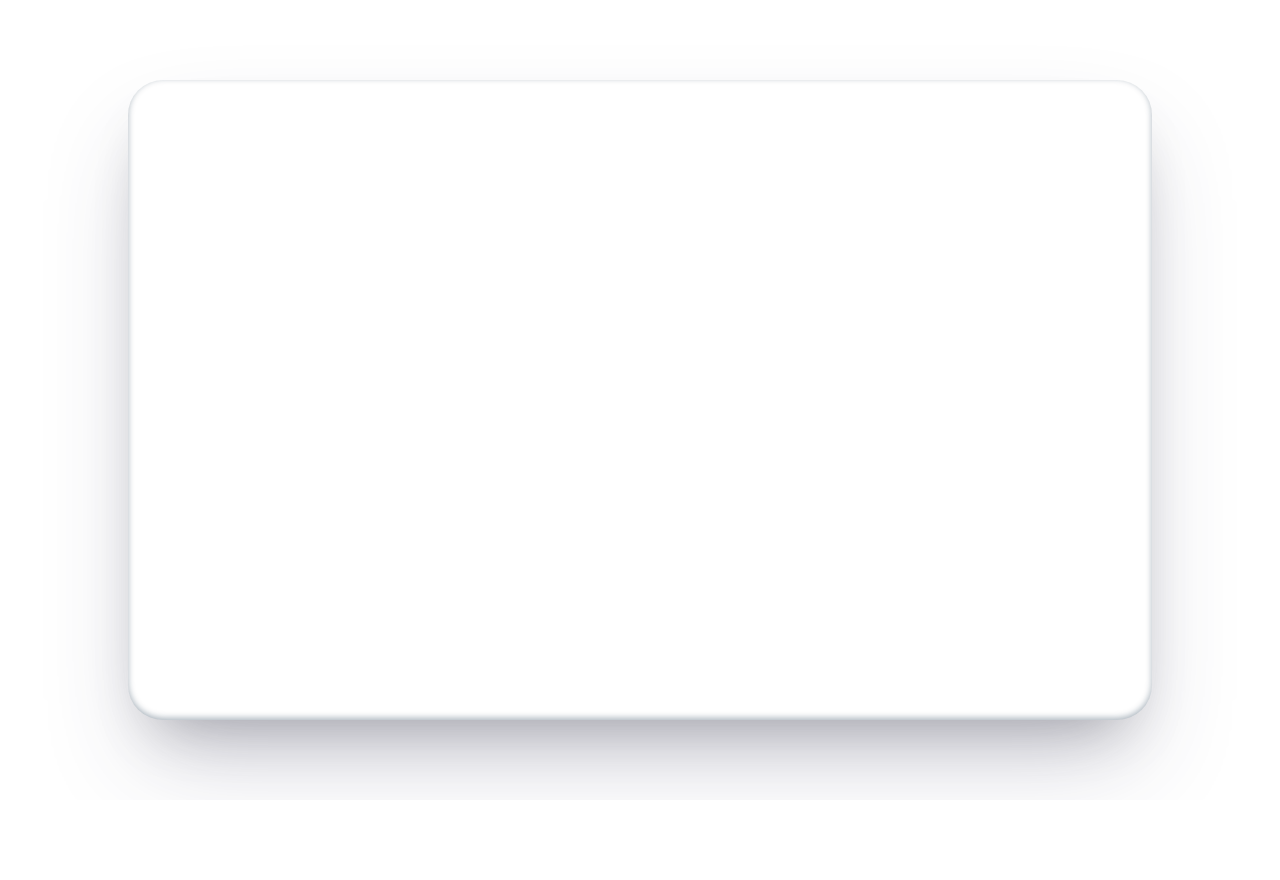
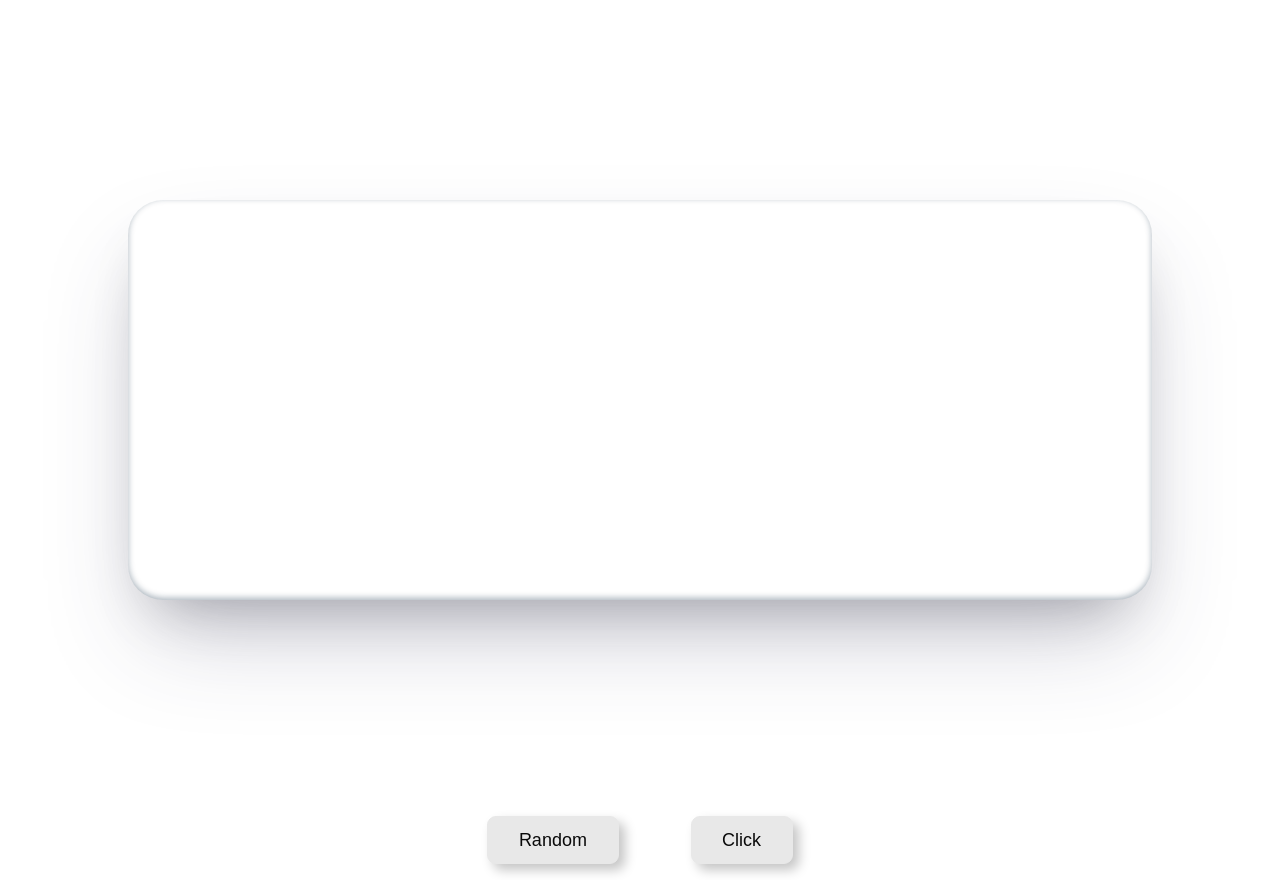
Before and after one commit to kevinok124/palabra-diaria, a React (Create React App) app in the folder frontend/: page / in a window 1280 px wide. Before the commit the page ends 800 px from the top, so only its background shows below. Built offline with nearby package versions, Linux system fonts and the light colour scheme.

Commit message:
creacion de componente boton y paso de props a dicho boton en app.js

```diff
--- a/frontend/src/App.js
+++ b/frontend/src/App.js
@@ -1,14 +1,17 @@
 import React from "react";
 import Card from "./components/Card";
+import Button from "./components/button";
 
 function App() {
   return (
-    <div className="contenedor">
+    <><div className="contenedor">
+      <Card />
+    </div>
 
-        <Card/>
-
-
-    </div>
+    <div className="contenedorDos">
+        <Button text= "Random" />
+        <Button text= "Click" />
+    </div></>
   );
 }
 
--- /dev/null
+++ b/frontend/src/components/button.js
@@ -0,0 +1,14 @@
+import React from "react";
+
+
+const Button = (props) => {
+  return (
+
+      <button className="button">
+       {props.text}
+      </button>
+
+  );
+};
+
+export default Button;
--- a/frontend/src/index.css
+++ b/frontend/src/index.css
@@ -14,6 +14,16 @@ body {
   display: flex;
   align-items: center;
   justify-content: center;
+  flex-direction: column;
+}
+
+.contenedorDos {
+  width: 100vw;
+  height: 10vh;
+  display: flex;
+  align-items: center;
+  justify-content: center;
+
 }
 
 
@@ -22,7 +32,7 @@ body {
 /* CARD (CONTENEDOR DONDE VA A ESTAR DESCRIPTA LA PALABRA DIARIA */
 .card {
   width: 80vw;
-  height: 80vh;
+  height: 50vh;
 
   border-radius: 35px;
 
@@ -32,3 +42,23 @@ body {
 
   box-shadow: rgba(50, 50, 93, 0.25) 0px 50px 100px -20px, rgba(0, 0, 0, 0.3) 0px 30px 60px -30px, rgba(10, 37, 64, 0.35) 0px -2px 6px 0px inset;
 }
+
+/* BUTTON */
+
+button {
+  color: #090909;
+  padding: 0.7em 1.7em;
+  font-size: 18px;
+  border-radius: 0.5em;
+  background: #e8e8e8;
+  cursor: pointer;
+  border: 1px solid #e8e8e8;
+  transition: all 0.3s;
+  box-shadow: 6px 6px 12px #c5c5c5, -6px -6px 12px #ffffff;
+  margin: 2em;
+}
+
+button:active {
+  color: #666;
+  box-shadow: inset 4px 4px 12px #c5c5c5, inset -4px -4px 12px #ffffff;
+}
```
